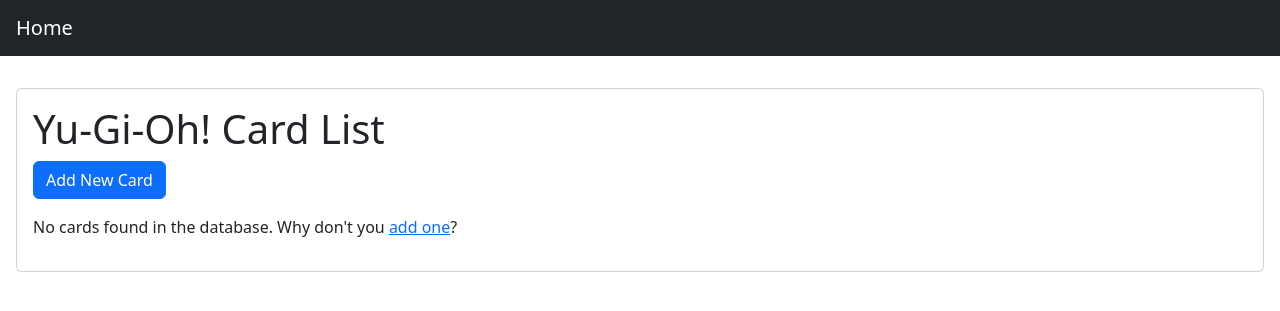
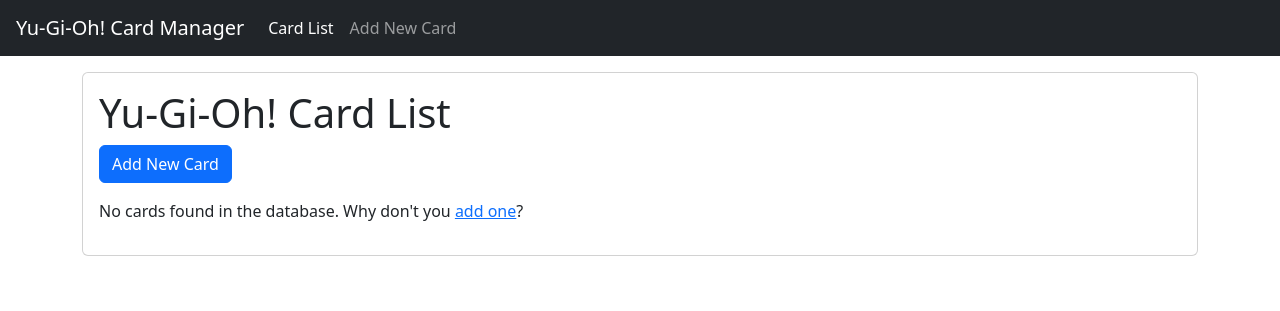
Before and after one commit to Rodolfo-CC/Yu-Gi-Oh-Web, a Django app: page / in a window 1280 px wide. Shown: the top 311 px of the page. Run offline with Django 5.2, Linux system fonts and the light colour scheme; data that the repository does not hold is empty; some libraries are stand-ins or nearby versions.

Commit message:
Refactor base template to improve navigation and layout structure

```diff
--- a/YGO/templates/base.html
+++ b/YGO/templates/base.html
@@ -4,15 +4,23 @@
         <meta charset="UTF-8">
         <meta name="viewport" content="width=device-width, initial-scale=1.0">
         <title>Yu-Gi-Oh! Website</title>
-
         <link href="https://cdn.jsdelivr.net/npm/bootstrap@5.3.6/dist/css/bootstrap.min.css" rel="stylesheet" integrity="sha384-4Q6Gf2aSP4eDXB8Miphtr37CMZZQ5oXLH2yaXMJ2w8e2ZtHTl7GptT4jmndRuHDT" crossorigin="anonymous">
     </head>
     <body>
         <nav class="navbar navbar-expand-lg navbar-dark bg-dark px-3 mb-3">
-            <a class="navbar-brand" href="#">Home</a>
+            <a class="navbar-brand" href="{% url 'home' %}">Yu-Gi-Oh! Card Manager</a>
+            <button class="navbar-toggler" type="button" data-bs-toggle="collapse" data-bs-target="#navbarNavAltMarkup" aria-controls="navbarNavAltMarkup" aria-expanded="false" aria-label="Toggle navigation">
+                <span class="navbar-toggler-icon"></span>
+            </button>
+            <div class="collapse navbar-collapse" id="navbarNavAltMarkup">
+                <div class="navbar-nav">
+                    <a class="nav-link active" aria-current="page" href="{% url 'home' %}">Card List</a>
+                    <a class="nav-link" href="{% url 'card_create' %}">Add New Card</a>
+                </div>
+            </div>
         </nav>
-        <div class="p-3">
-            <div class="card p-3">
+        <div class="container">
+             <div class="card p-3">
                 {% block content %}
                 {% endblock content %}
             </div>
```
